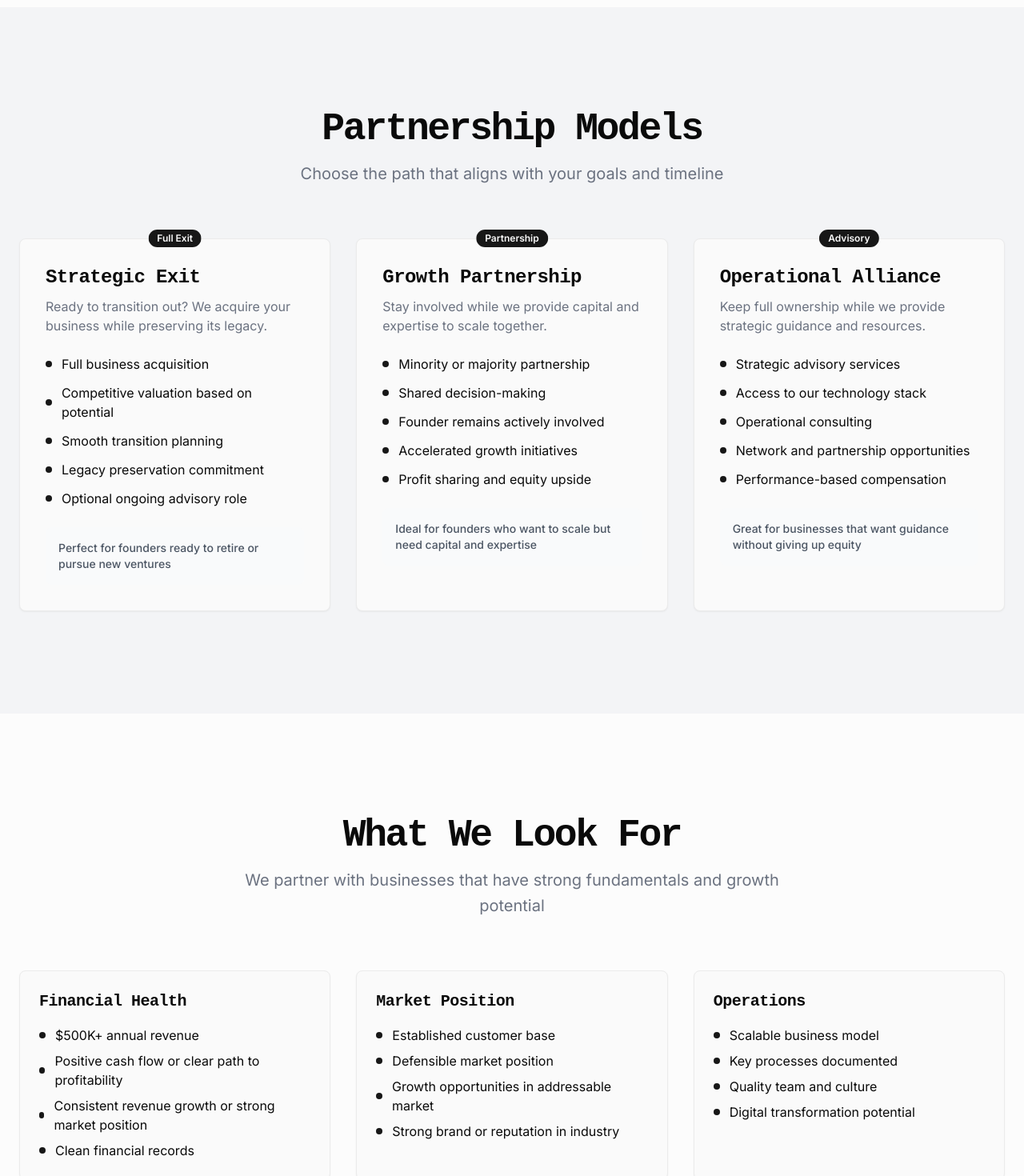
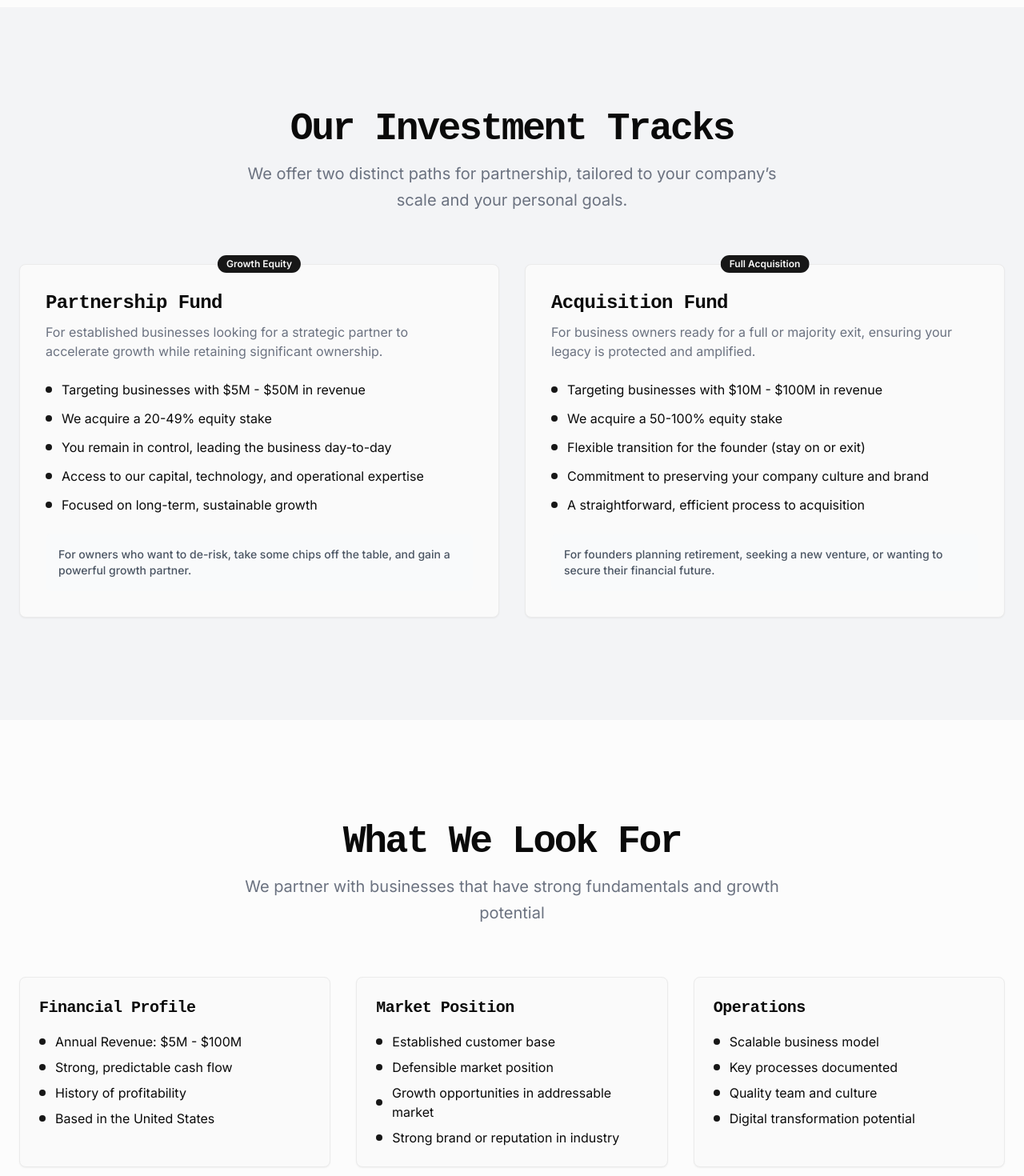
Before and after one commit to ferrixventures-account/ferrix-ventures-website, a Next.js app: page /en/acquisitions in a window 1280 px wide. Shown: the part 1600-3070 px from the top of the page at 80% size. Built offline with nearby package versions, Linux system fonts and the light colour scheme.

Commit message:
Update No. 50

```diff
--- a/src/app/[lang]/acquisitions/page.tsx
+++ b/src/app/[lang]/acquisitions/page.tsx
@@ -58,47 +58,34 @@ const AcquisitionsPage = ({ lang }: { lang: 'en' | 'es' }) => {
         ]
       },
       models: {
-        title: 'Partnership Models',
-        subtitle: 'Choose the path that aligns with your goals and timeline',
+        title: 'Our Investment Tracks',
+        subtitle: 'We offer two distinct paths for partnership, tailored to your company’s scale and your personal goals.',
         options: [
           {
-            name: 'Strategic Exit',
-            description: 'Ready to transition out? We acquire your business while preserving its legacy.',
+            name: 'Partnership Fund',
+            description: 'For established businesses looking for a strategic partner to accelerate growth while retaining significant ownership.',
             features: [
-              'Full business acquisition',
-              'Competitive valuation based on potential',
-              'Smooth transition planning',
-              'Legacy preservation commitment',
-              'Optional ongoing advisory role'
+              'Targeting businesses with $5M - $50M in revenue',
+              'We acquire a 20-49% equity stake',
+              'You remain in control, leading the business day-to-day',
+              'Access to our capital, technology, and operational expertise',
+              'Focused on long-term, sustainable growth'
             ],
-            ideal: 'Perfect for founders ready to retire or pursue new ventures',
-            badge: 'Full Exit'
+            ideal: 'For owners who want to de-risk, take some chips off the table, and gain a powerful growth partner.',
+            badge: 'Growth Equity'
           },
           {
-            name: 'Growth Partnership',
-            description: 'Stay involved while we provide capital and expertise to scale together.',
+            name: 'Acquisition Fund',
+            description: 'For business owners ready for a full or majority exit, ensuring your legacy is protected and amplified.',
             features: [
-              'Minority or majority partnership',
-              'Shared decision-making',
-              'Founder remains actively involved',
-              'Accelerated growth initiatives',
-              'Profit sharing and equity upside'
+              'Targeting businesses with $10M - $100M in revenue',
+              'We acquire a 50-100% equity stake',
+              'Flexible transition for the founder (stay on or exit)',
+              'Commitment to preserving your company culture and brand',
+              'A straightforward, efficient process to acquisition'
             ],
-            ideal: 'Ideal for founders who want to scale but need capital and expertise',
-            badge: 'Partnership'
-          },
-          {
-            name: 'Operational Alliance',
-            description: 'Keep full ownership while we provide strategic guidance and resources.',
-            features: [
-              'Strategic advisory services',
-              'Access to our technology stack',
-              'Operational consulting',
-              'Network and partnership opportunities',
-              'Performance-based compensation'
-            ],
-            ideal: 'Great for businesses that want guidance without giving up equity',
-            badge: 'Advisory'
+            ideal: 'For founders planning retirement, seeking a new venture, or wanting to secure their financial future.',
+            badge: 'Full Acquisition'
           }
         ]
       },
@@ -107,12 +94,12 @@ const AcquisitionsPage = ({ lang }: { lang: 'en' | 'es' }) => {
         subtitle: 'We partner with businesses that have strong fundamentals and growth potential',
         requirements: [
           {
-            category: 'Financial Health',
+            category: 'Financial Profile',
             items: [
-              '$500K+ annual revenue',
-              'Positive cash flow or clear path to profitability',
-              'Consistent revenue growth or strong market position',
-              'Clean financial records'
+              'Annual Revenue: $5M - $100M',
+              'Strong, predictable cash flow',
+              'History of profitability',
+              'Based in the United States'
             ]
           },
           {
@@ -169,7 +156,6 @@ const AcquisitionsPage = ({ lang }: { lang: 'en' | 'es' }) => {
         title: 'Ready to Explore Your Options?',
         description: 'Every successful business reaches a point where the next chapter requires new resources, expertise, or capital. Let\'s discuss how we can help you achieve your goals.',
         primaryButton: 'Schedule Confidential Discussion',
-        secondaryButton: 'Download Partnership Guide',
         note: 'All conversations are confidential and non-binding. No obligation to proceed.'
       }
     },
@@ -217,47 +203,34 @@ const AcquisitionsPage = ({ lang }: { lang: 'en' | 'es' }) => {
         ]
       },
       models: {
-        title: 'Modelos de Sociedad',
-        subtitle: 'Elige el camino que se alinee con tus objetivos y cronograma',
+        title: 'Nuestras Vías de Inversión',
+        subtitle: 'Ofrecemos dos caminos distintos para asociarnos, diseñados según la escala de tu empresa y tus metas personales.',
         options: [
           {
-            name: 'Salida Estratégica',
-            description: '¿Listo para hacer la transición? Adquirimos tu negocio mientras preservamos su legado.',
+            name: 'Fondo de Asociación',
+            description: 'Para empresas establecidas que buscan un socio estratégico para acelerar el crecimiento mientras retienen una participación significativa.',
             features: [
-              'Adquisición completa del negocio',
-              'Valuación competitiva basada en potencial',
-              'Planificación de transición suave',
-              'Compromiso de preservación del legado',
-              'Rol de asesoría opcional continuo'
+              'Dirigido a empresas con ingresos de $5M - $50M',
+              'Adquirimos una participación del 20-49%',
+              'Tú mantienes el control, liderando el negocio día a día',
+              'Acceso a nuestro capital, tecnología y experiencia operativa',
+              'Enfocado en un crecimiento sostenible a largo plazo'
             ],
-            ideal: 'Perfecto para fundadores listos para retirarse o perseguir nuevas empresas',
-            badge: 'Salida Completa'
+            ideal: 'Para dueños que quieren reducir riesgos, liquidar parte de su participación y ganar un socio de crecimiento poderoso.',
+            badge: 'Capital de Crecimiento'
           },
           {
-            name: 'Sociedad de Crecimiento',
-            description: 'Mantente involucrado mientras proporcionamos capital y experiencia para escalar juntos.',
+            name: 'Fondo de Adquisición',
+            description: 'Para dueños de negocios listos para una salida total o mayoritaria, asegurando que su legado sea protegido y amplificado.',
             features: [
-              'Sociedad minoritaria o mayoritaria',
-              'Toma de decisiones compartida',
-              'Fundador permanece activamente involucrado',
-              'Iniciativas de crecimiento acelerado',
-              'Participación en ganancias y equity'
+              'Dirigido a empresas con ingresos de $10M - $100M',
+              'Adquirimos una participación del 50-100%',
+              'Transición flexible para el fundador (puede continuar o salir)',
+              'Compromiso de preservar la cultura y marca de tu empresa',
+              'Un proceso de adquisición directo y eficiente'
             ],
-            ideal: 'Ideal para fundadores que quieren escalar pero necesitan capital y experiencia',
-            badge: 'Sociedad'
-          },
-          {
-            name: 'Alianza Operacional',
-            description: 'Mantén la propiedad completa mientras proporcionamos orientación estratégica y recursos.',
-            features: [
-              'Servicios de asesoría estratégica',
-              'Acceso a nuestro stack tecnológico',
-              'Consultoría operacional',
-              'Oportunidades de red y sociedad',
-              'Compensación basada en rendimiento'
-            ],
-            ideal: 'Excelente para negocios que quieren orientación sin ceder equity',
-            badge: 'Asesoría'
+            ideal: 'Para fundadores que planean su retiro, buscan un nuevo proyecto o quieren asegurar su futuro financiero.',
+            badge: 'Adquisición Completa'
           }
         ]
       },
@@ -266,12 +239,12 @@ const AcquisitionsPage = ({ lang }: { lang: 'en' | 'es' }) => {
         subtitle: 'Nos asociamos con negocios que tienen fundamentos sólidos y potencial de crecimiento',
         requirements: [
           {
-            category: 'Salud Financiera',
+            category: 'Perfil Financiero',
             items: [
-              '$500K+ ingresos anuales',
-              'Flujo de caja positivo o camino claro a rentabilidad',
-              'Crecimiento consistente de ingresos o posición fuerte en el mercado',
-              'Registros financieros limpios'
+              'Ingresos Anuales: $5M - $100M',
+              'Flujo de caja fuerte y predecible',
+              'Historial de rentabilidad',
+              'Con sede en Estados Unidos'
             ]
           },
           {
@@ -328,7 +301,6 @@ const AcquisitionsPage = ({ lang }: { lang: 'en' | 'es' }) => {
         title: '¿Listo para Explorar tus Opciones?',
         description: 'Todo negocio exitoso llega a un punto donde el próximo capítulo requiere nuevos recursos, experiencia o capital. Discutamos cómo podemos ayudarte a lograr tus objetivos.',
         primaryButton: 'Programar Discusión Confidencial',
-        secondaryButton: 'Descargar Guía de Sociedad',
         note: 'Todas las conversaciones son confidenciales y sin compromiso. No hay obligación de proceder.'
       }
     }
@@ -389,7 +361,7 @@ const AcquisitionsPage = ({ lang }: { lang: 'en' | 'es' }) => {
             <h2 className="text-3xl font-bold tracking-tighter sm:text-4xl md:text-5xl mb-4">{pageContent.models.title}</h2>
             <p className="mx-auto max-w-[700px] text-gray-500 md:text-xl/relaxed lg:text-base/relaxed xl:text-xl/relaxed dark:text-gray-400">{pageContent.models.subtitle}</p>
           </div>
-          <div className="grid md:grid-cols-3 gap-8">
+          <div className="grid md:grid-cols-2 gap-8">
             {pageContent.models.options.map((model, index) => (
               <Card key={index} className="p-8 relative">
                 <Badge className="absolute -top-3 left-1/2 transform -translate-x-1/2">
@@ -473,9 +445,6 @@ const AcquisitionsPage = ({ lang }: { lang: 'en' | 'es' }) => {
               <Button size="lg" className="bg-primary hover:bg-primary/90 text-primary-foreground">
                 {pageContent.cta.primaryButton}
               </Button>
-              <Button size="lg" variant="outline">
-                {pageContent.cta.secondaryButton}
-              </Button>
             </div>
             <p className="text-sm text-gray-500 dark:text-gray-400">{pageContent.cta.note}</p>
           </div>
```
